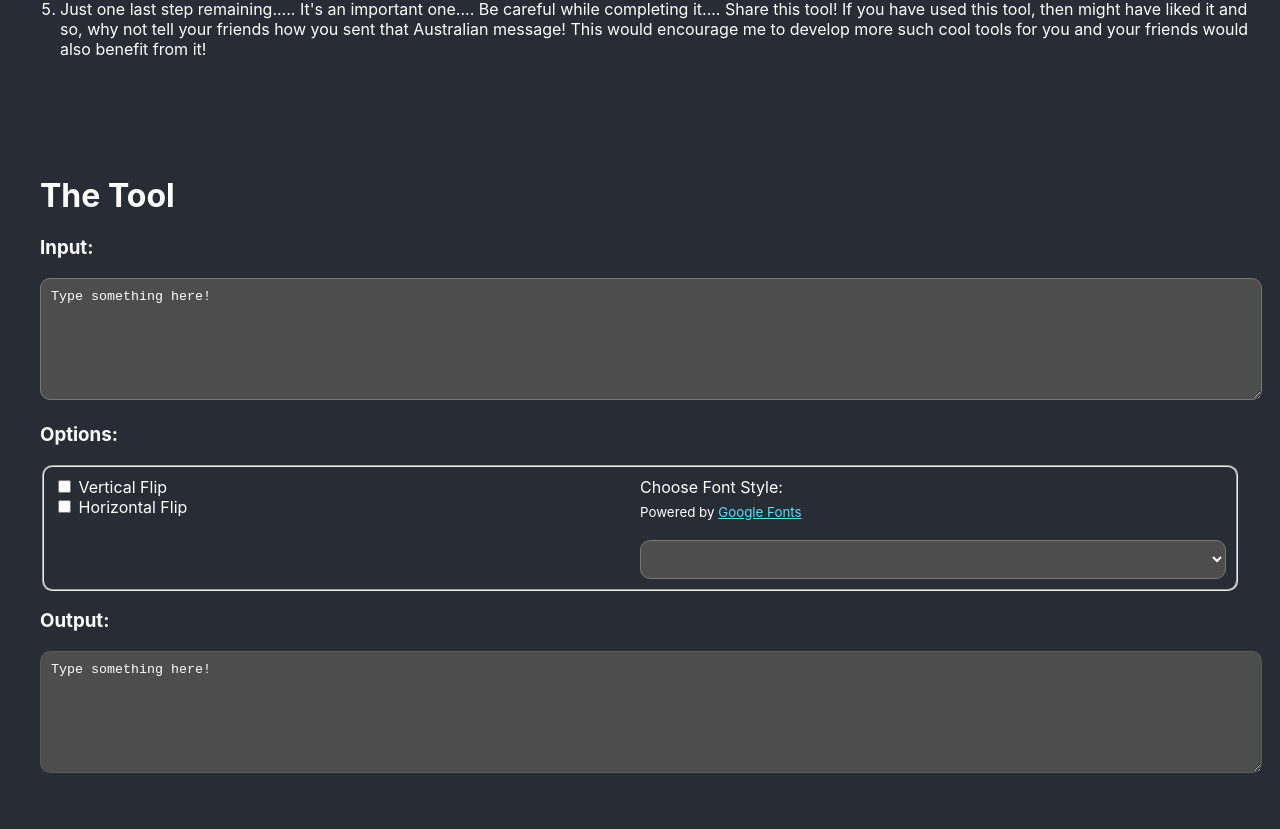
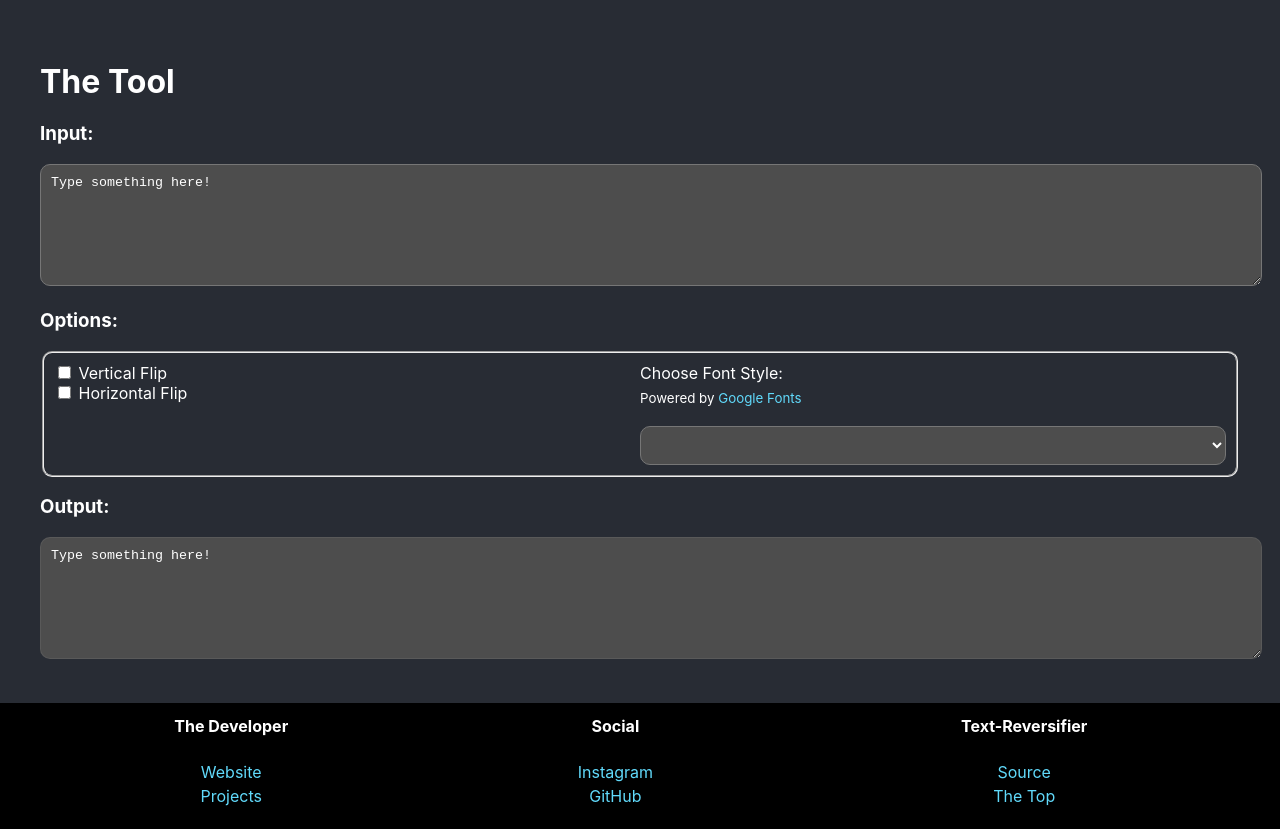
Before and after one commit to Nalin-Angrish/Text-Reversifier, a React (Create React App) app: page / in a window 1280 px wide. Shown: the part 1510-2339 px from the top of the page. Built offline with nearby package versions, Linux system fonts and the light colour scheme; no server answers.

Commit message:
Added footer

```diff
--- /dev/null
+++ b/src/components/Footer.jsx
@@ -0,0 +1,40 @@
+import React from "react";
+import styled from 'styled-components';
+import { Link, animateScroll as scroll } from "react-scroll";
+
+const Container = styled.table`
+background-color: #000000;
+padding:10px 0px 20px 0px;
+text-align:center;
+width: 100%;
+`;
+
+class Footer extends React.Component {
+  render(){
+    return (
+      <Container>
+        <thead>
+          <tr>
+            <th>The Developer</th>
+            <th>Social</th>
+            <th>Text-Reversifier</th>
+          </tr>
+          <br/>
+        </thead>
+        <tbody>
+          <tr>
+            <td><a href="https://www.nalinagrish.me" target="_blank" rel="noreferrer">Website</a></td>
+            <td><a href="https://www.instagram.com/nalin_2005" target="_blank" rel="noreferrer">Instagram</a></td>
+            <td><a href="https://www.github.com/Nalin-2005/Text-Reversifier" target="_blank" rel="noreferrer">Source</a></td>
+          </tr>
+          <tr>
+            <td><a href="https://www.nalinagrish.me/apps" target="_blank" rel="noreferrer">Projects</a></td>
+            <td><a href="https://www.github.com/Nalin-2005" target="_blank" rel="noreferrer">GitHub</a></td>
+            <td><Link onClick={scroll.scrollToTop()} className="clickable" to="top" smooth={true} offset={-70} duration={1000}>The Top</Link></td>
+          </tr>
+        </tbody>
+      </Container>
+    );
+  }
+};
+export default Footer;
--- a/src/components/Intro.jsx
+++ b/src/components/Intro.jsx
@@ -5,7 +5,7 @@ import '../css/Intro.css';
 class Intro extends React.Component {
   render() {
     return (
-      <div className="Intro">
+      <div className="Intro" id="top">
         <header className="header">
           <img src={logo} className="logo" alt="logo" />
           <h1 id="Introduction">Welcome to Text-Reversifier!</h1>
@@ -21,10 +21,6 @@ class Intro extends React.Component {
             <img src="https://i.kym-cdn.com/photos/images/original/001/405/106/36a.jpg" alt="Meme 3" loading="lazy" />
           </div>
           </p>
-          <p>
-            This Project is currently under development, please come back later.<br />
-            You can view the development status of this app at <a href="https://github.com/Nalin-2005/Text-Reversifier">GitHub</a>.
-          </p>
         </header>
       </div>
     );
--- a/src/css/index.css
+++ b/src/css/index.css
@@ -5,6 +5,10 @@ body {
     font-family: -apple-system, BlinkMacSystemFont, 'Segoe UI', 'Roboto', 'Oxygen', 'Ubuntu', 'Cantarell', 'Fira Sans', 'Droid Sans', 'Helvetica Neue', sans-serif;
     -webkit-font-smoothing: antialiased;
     -moz-osx-font-smoothing: grayscale;
+}
+
+html {
+    scroll-behavior: smooth;
 }
 
 code {
@@ -34,3 +38,11 @@ fieldset {
 option {
     padding: 10px;
 }
+
+a {
+    text-decoration: none;
+}
+
+a.clickable {
+    cursor: pointer;
+}
--- a/src/index.jsx
+++ b/src/index.jsx
@@ -7,6 +7,7 @@ import Intro from './components/Intro';
 import Navbar from "./components/Navbar";
 import Howto from "./components/Howto";
 import Main from "./components/Main";
+import Footer from "./components/Footer";
 
 
 ReactDOM.render(
@@ -16,6 +17,7 @@ ReactDOM.render(
     <Intro />
     <Howto />
     <Main />
+    <Footer />
   </React.StrictMode>,
   document.body
 );
```
Also changed, not shown: package.json (+6 -1 lines), 1 other file (tests, documents, lock files or other folders).
